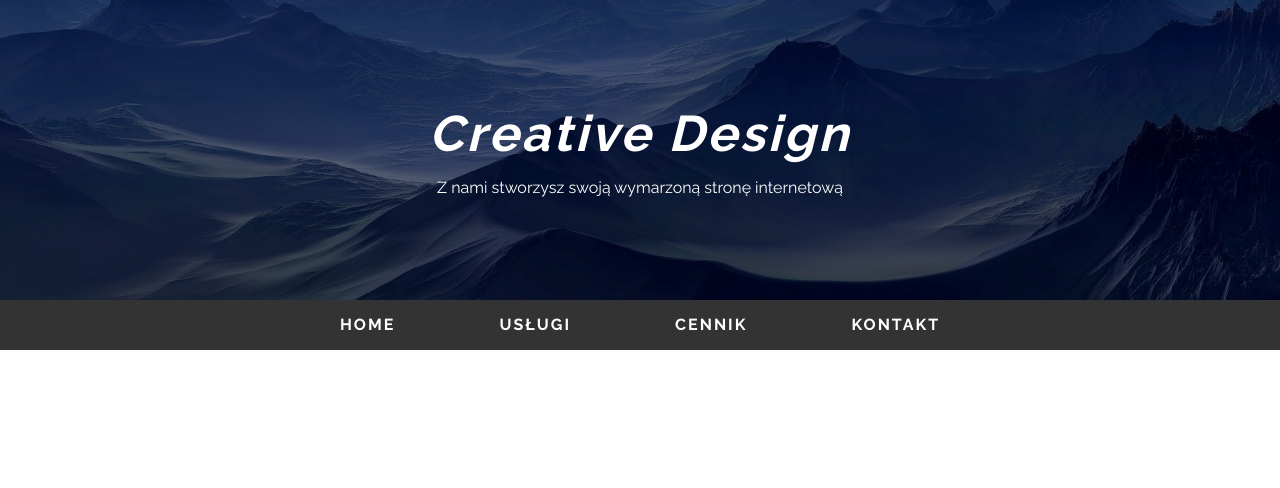
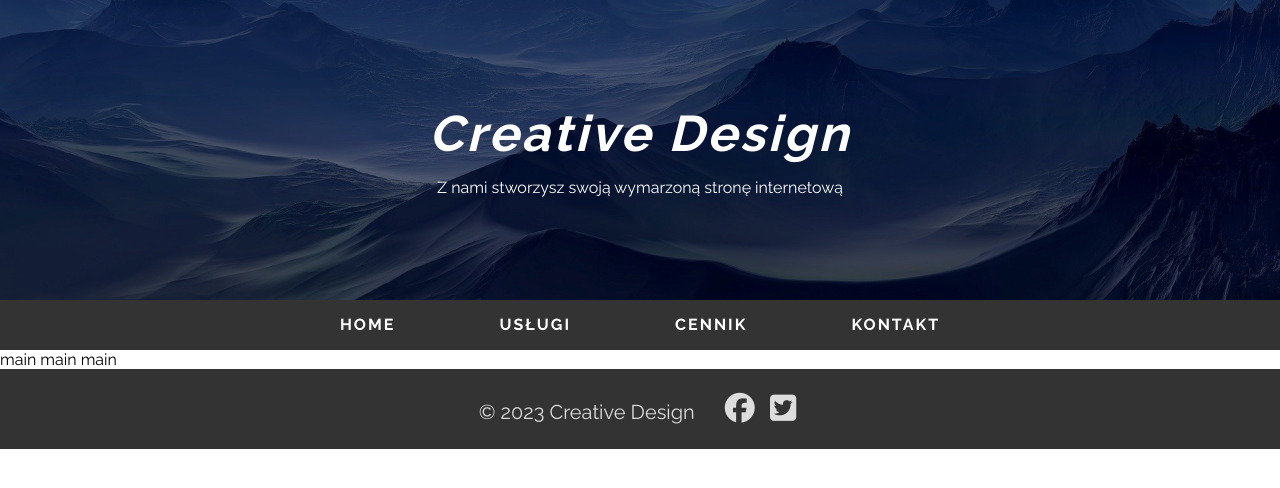
Before and after one commit to andzia0520/WebPages, a plain HTML site: page WWW1/Creative_Design/index.html in a window 1280 px wide. Drawn offline with Linux system fonts and the light colour scheme.

Commit message:
footer styling

```diff
--- a/WWW1/Creative_Design/css/style.css
+++ b/WWW1/Creative_Design/css/style.css
@@ -51,14 +51,14 @@ nav li a:hover {
 	z-index: 1;
 }
 
-.header-text h1{
+.header-text h1 {
 	font-size: 50px;
 	margin-bottom: 15px;
 	font-style: italic;
 	letter-spacing: 3px;
 }
 
-.header-text p{
+.header-text p {
 	text-align: center;
 }
 
@@ -68,3 +68,28 @@ nav li a:hover {
 	width: 100%;
 	background-color: rgba(0, 3, 27, 0.4);
 }
+
+footer {
+	height: 80px;
+	line-height: 80px;
+	background-color: #333;
+	color: #ddd;
+	text-align: center;
+	font-size: 20px;
+}
+
+.icon-box {
+	margin-left: 20px;
+}
+
+.icon-box a {
+	margin: 0 5px;
+	color: #ddd;
+	font-size: 30px;
+	transition: color .3;
+}
+.icon-box a:hover {
+
+	color: rgb(0, 157, 255);
+
+}
--- a/WWW1/Creative_Design/index.html
+++ b/WWW1/Creative_Design/index.html
@@ -33,8 +33,15 @@
             <li><a href="#">kontakt</a></li>
         </ul>
     </nav>
-    <main></main>
-    <footer></footer>
+    <main>
+        <p>main main main</p>
+    </main>
+    <footer>
+        <p>&copy; 2023 Creative Design <span class="icon-box">
+                <a href="#"><i class="fa-brands fa-facebook"></i></a>
+                <a href="#"><i class="fa-brands fa-square-twitter"></i></a>
+            </span></p>
+    </footer>
 </body>
 
 </html>
```
